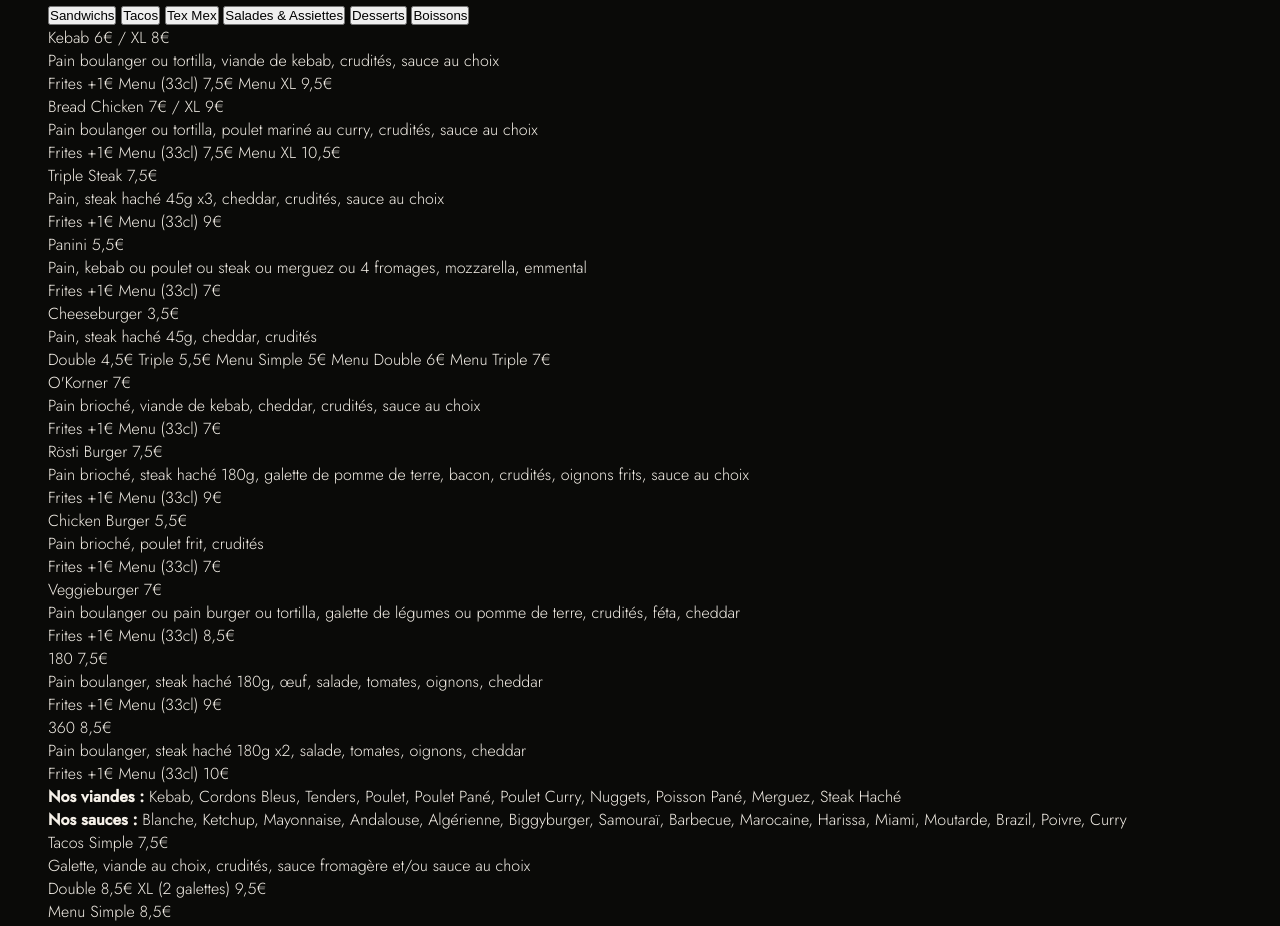
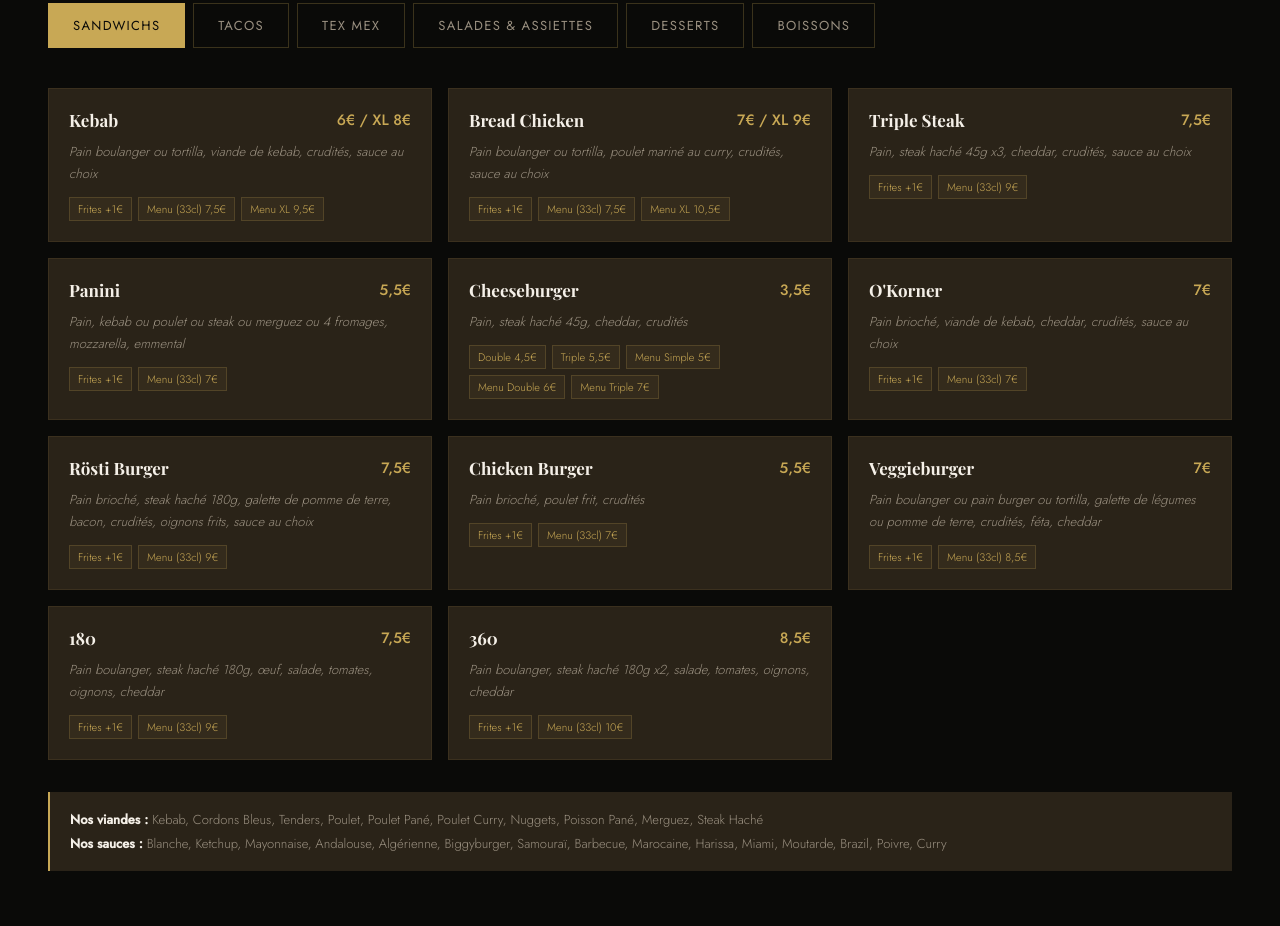
Before and after one commit to ayoub3004-debug/site-vitrine-restauration-rapide, a plain HTML site: page index.html in a window 1280 px wide. Shown: the part 2718-3644 px from the top of the page. Drawn offline with nearby package versions, Linux system fonts and the light colour scheme; a web font is replaced by a local one.

Commit message:
Update style.css

```diff
--- a/style.css
+++ b/style.css
@@ -531,3 +531,158 @@
       .about-badge { top: -10px; right: -10px; width: 80px; height: 80px; }
       .about-badge-score { font-size: 22px; }
     }
+.menu-tabs {
+  display: flex;
+  gap: 8px;
+  flex-wrap: wrap;
+  margin-bottom: 40px;
+}
+
+.menu-tab {
+  padding: 12px 24px;
+  background: transparent;
+  border: 1px solid rgba(200,168,85,0.25);
+  color: var(--muted);
+  font-family: 'Jost', sans-serif;
+  font-size: 13px;
+  letter-spacing: 0.1em;
+  text-transform: uppercase;
+  cursor: pointer;
+  transition: all 0.2s;
+}
+.menu-tab:hover { border-color: var(--gold); color: var(--gold); }
+.menu-tab.active { background: var(--gold); border-color: var(--gold); color: var(--black); }
+
+.menu-content { display: none; }
+.menu-content.active { display: block; }
+
+.menu-grid {
+  display: grid;
+  grid-template-columns: repeat(3, 1fr);
+  gap: 16px;
+  margin-bottom: 32px;
+}
+
+.menu-card {
+  background: var(--warm);
+  border: 1px solid rgba(200,168,85,0.1);
+  padding: 20px;
+  transition: border-color 0.2s, transform 0.2s;
+}
+.menu-card:hover {
+  border-color: rgba(200,168,85,0.4);
+  transform: translateY(-2px);
+}
+.menu-card.highlight {
+  border-color: rgba(200,168,85,0.4);
+  background: #1f1a10;
+}
+
+.menu-card-header {
+  display: flex;
+  justify-content: space-between;
+  align-items: flex-start;
+  gap: 12px;
+  margin-bottom: 10px;
+}
+.menu-card-name {
+  font-family: 'Playfair Display', serif;
+  font-size: 17px;
+  font-weight: 700;
+  color: var(--cream);
+  flex: 1;
+}
+.menu-card-price {
+  font-size: 15px;
+  font-weight: 500;
+  color: var(--gold);
+  white-space: nowrap;
+}
+.menu-card-ingredients {
+  font-size: 13px;
+  color: var(--muted);
+  line-height: 1.7;
+  margin-bottom: 12px;
+  font-style: italic;
+}
+.menu-card-extras {
+  display: flex;
+  flex-wrap: wrap;
+  gap: 6px;
+}
+.menu-card-extras span {
+  font-size: 11px;
+  padding: 3px 8px;
+  border: 1px solid rgba(200,168,85,0.2);
+  color: var(--gold);
+  background: rgba(200,168,85,0.06);
+}
+
+.menu-note {
+  background: var(--warm);
+  border-left: 2px solid var(--gold);
+  padding: 16px 20px;
+  font-size: 13px;
+  color: var(--muted);
+  line-height: 1.8;
+}
+.menu-note strong { color: var(--cream); }
+
+@media (max-width: 900px) {
+  .menu-grid { grid-template-columns: 1fr 1fr; }
+}
+@media (max-width: 600px) {
+  .menu-grid { grid-template-columns: 1fr; }
+  .menu-tabs { gap: 6px; }
+  .menu-tab { padding: 10px 16px; font-size: 12px; }
+}
+
+.maps-embed {
+  margin-top: 24px;
+  overflow: hidden;
+  border: 1px solid rgba(200,168,85,0.2);
+}
+.maps-embed iframe {
+  display: block;
+  width: 100%;
+}
+
+.reveal {
+  opacity: 0;
+  transform: translateY(28px);
+  transition: opacity 0.7s ease, transform 0.7s ease;
+}
+.reveal.visible {
+  opacity: 1;
+  transform: translateY(0);
+}
+.reveal-delay-1 { transition-delay: 0.12s; }
+.reveal-delay-2 { transition-delay: 0.24s; }
+.reveal-delay-3 { transition-delay: 0.36s; }
+
+.contact-two-cols {
+  display: grid;
+  grid-template-columns: 1fr 1fr;
+  gap: 32px;
+  align-items: stretch;
+}
+.contact-left {
+  display: flex;
+  flex-direction: column;
+}
+.maps-embed {
+  border: 1px solid rgba(200,168,85,0.2);
+  overflow: hidden;
+  min-height: 300px;
+}
+.maps-embed iframe {
+  display: block;
+  width: 100%;
+  height: 100%;
+  min-height: 300px;
+}
+@media (max-width: 768px) {
+  .contact-two-cols {
+    grid-template-columns: 1fr;
+  }
+}
```
